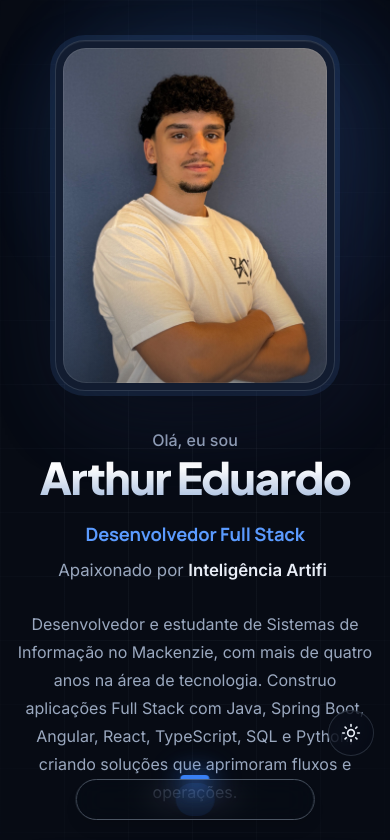
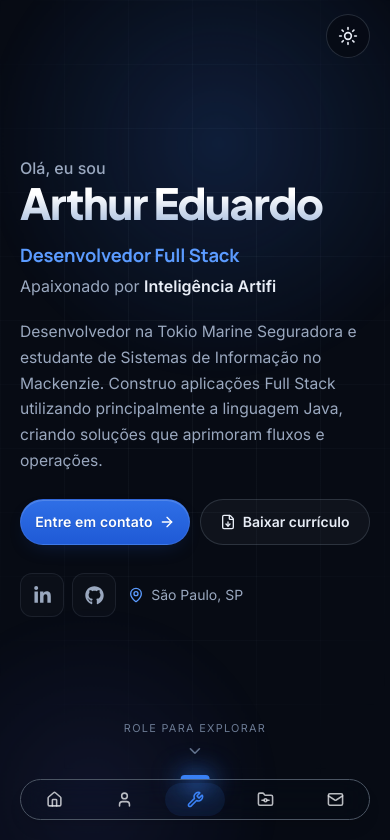
Before and after one commit to ArthurEdu05/meu-portfolio, a React (Vite) app: page / in a window 390 px wide. Shown: the top 840 px of the page. Built offline with nearby package versions, Linux system fonts and the light colour scheme.

Commit message:
Adaptar layout para mobile e corrigir navegação entre seções

```diff
--- a/src/components/ThemeToggle.css
+++ b/src/components/ThemeToggle.css
@@ -69,11 +69,14 @@
 
 @media (max-width: 767px) {
   .theme-toggle {
-    /* acima do menu inferior */
-    right: 1rem;
-    bottom: calc(5.5rem + env(safe-area-inset-bottom));
-    width: 46px;
-    height: 46px;
+    /* no mobile fica no canto superior direito, longe do menu inferior */
+    top: calc(0.875rem + env(safe-area-inset-top));
+    right: var(--gutter);
+    bottom: auto;
+    width: 44px;
+    height: 44px;
+    /* mais opaco: fica legível ao passar por cima do conteúdo */
+    background: color-mix(in srgb, var(--bg) 88%, transparent);
   }
 
   .theme-toggle__icon svg {
--- a/src/data/profile.js
+++ b/src/data/profile.js
@@ -12,7 +12,7 @@ export const profile = {
   linkedinHandle: "in/arthuredu",
   githubUrl: "https://github.com/ArthurEdu05",
   summary:
-    "Desenvolvedor e estudante de Sistemas de Informação no Mackenzie, com mais de quatro anos na área de tecnologia. Construo aplicações Full Stack com Java, Spring Boot, Angular, React, TypeScript, SQL e Python, criando soluções que aprimoram fluxos e operações.",
+    "Desenvolvedor na Tokio Marine Seguradora e estudante de Sistemas de Informação no Mackenzie. Construo aplicações Full Stack utilizando principalmente a linguagem Java, criando soluções que aprimoram fluxos e operações.",
   // Cada item é um parágrafo separado na seção Sobre
   about: [
     "A tecnologia faz parte da minha vida desde a infância. O primeiro passo profissional veio com a formação no curso técnico em Informática na FECAP. Hoje curso Sistemas de Informação na Universidade Mackenzie.",
--- a/src/global.css
+++ b/src/global.css
@@ -158,7 +158,7 @@
 
 html {
   scroll-behavior: smooth;
-  scroll-padding-top: calc(var(--nav-h) - 8px);
+  scroll-padding-top: 0;
   -webkit-text-size-adjust: 100%;
 }
 
@@ -460,6 +460,28 @@ html {
 }
 
 /* ==========================================================================
+   Mobile
+   ========================================================================== */
+@media (max-width: 767px) {
+  /* Grade do mobile: todas as seções, o botão de tema e o menu alinham nesta margem */
+  :root {
+    --gutter: 1.25rem;
+  }
+
+  .section {
+    padding: 4rem 0;
+  }
+
+  .section-header {
+    margin-bottom: 2rem;
+  }
+
+  .section-title {
+    margin-bottom: 0.75rem;
+  }
+}
+
+/* ==========================================================================
    Acessibilidade de movimento
    ========================================================================== */
 @media (prefers-reduced-motion: reduce) {
--- a/src/pages/Home/sections/About/About.css
+++ b/src/pages/Home/sections/About/About.css
@@ -1,3 +1,8 @@
+/* Corta o deslocamento dos cards que entram pela direita (clip não quebra o sticky) */
+.about {
+  overflow-x: clip;
+}
+
 .about__grid {
   display: grid;
   grid-template-columns: minmax(0, 0.8fr) minmax(0, 1.4fr);
--- a/src/pages/Home/sections/Contact/Contact.css
+++ b/src/pages/Home/sections/Contact/Contact.css
@@ -301,8 +301,62 @@
 }
 
 @media (max-width: 900px) {
+  /* minmax(0, ...) impede que o e-mail longo alargue a coluna além da tela */
   .contact__grid {
-    grid-template-columns: 1fr;
+    grid-template-columns: minmax(0, 1fr);
+  }
+}
+
+@media (max-width: 767px) {
+  .channel__link {
+    gap: 0.85rem;
+    padding: 0.9rem 1rem;
+  }
+
+  .channel__icon {
+    width: 40px;
+    height: 40px;
+  }
+
+  /* E-mail sempre numa linha: a fonte acompanha a largura da tela.
+     Espaço livre ≈ 100vw − (margens, padding, ícone, gaps e botão ≈ 172px);
+     o endereço ocupa ≈ 13,2em. */
+  .channel__value--email {
+    font-size: min(0.97rem, calc((100vw - 172px) / 13.2));
+    white-space: nowrap;
+    overflow: visible;
+    text-overflow: clip;
+  }
+
+  /* Botão de copiar só com ícone no celular (nome continua no aria-label e no title) */
+  .channel__copy {
+    justify-content: center;
+    flex-shrink: 0;
+    width: 40px;
+    height: 40px;
+    margin-right: 0.75rem;
+    padding: 0;
+    border-radius: 12px;
+  }
+
+  .channel__copy svg {
+    width: 16px;
+    height: 16px;
+  }
+
+  .channel__copy-label {
+    position: absolute;
+    width: 1px;
+    height: 1px;
+    overflow: hidden;
+    clip: rect(0, 0, 0, 0);
+    white-space: nowrap;
+  }
+
+  /* 16px evita o zoom automático do iOS ao tocar nos campos */
+  .field input,
+  .field textarea {
+    font-size: 16px;
   }
 }
 
--- a/src/pages/Home/sections/Contact/Contact.jsx
+++ b/src/pages/Home/sections/Contact/Contact.jsx
@@ -63,9 +63,12 @@ function CopyEmailButton() {
       className={`channel__copy${copied ? " is-copied" : ""}`}
       onClick={copy}
       aria-label={copied ? "E-mail copiado" : "Copiar e-mail"}
+      title={copied ? "E-mail copiado" : "Copiar e-mail"}
     >
       {copied ? <Check aria-hidden="true" /> : <Copy aria-hidden="true" />}
-      <span aria-live="polite">{copied ? "Copiado" : "Copiar"}</span>
+      <span className="channel__copy-label" aria-live="polite">
+        {copied ? "Copiado" : "Copiar"}
+      </span>
     </button>
   );
 }
@@ -197,7 +200,7 @@ export default function Contact() {
                   </span>
                   <span className="channel__text">
                     <span className="channel__label">{label}</span>
-                    <span className="channel__value">{value}</span>
+                    <span className={`channel__value${copy ? " channel__value--email" : ""}`}>{value}</span>
                   </span>
                 </>
               );
--- a/src/pages/Home/sections/Footer/Footer.css
+++ b/src/pages/Home/sections/Footer/Footer.css
@@ -89,4 +89,10 @@
   .footer__dev {
     text-align: center;
   }
+
+  /* Área de toque mínima de 44px */
+  .footer__social {
+    width: 44px;
+    height: 44px;
+  }
 }
--- a/src/pages/Home/sections/Hero/Hero.css
+++ b/src/pages/Home/sections/Hero/Hero.css
@@ -1,7 +1,10 @@
+/* O Hero ocupa exatamente 100% da altura da tela em qualquer dispositivo */
 .hero {
   position: relative;
   min-height: 100vh;
   min-height: 100svh;
+  height: 100vh;
+  height: 100svh;
   display: flex;
   align-items: center;
   padding: calc(var(--nav-h) + 3rem) 0 6rem;
@@ -312,18 +315,146 @@
   }
 }
 
+/* Telas grandes muito baixas: deixa crescer para nunca cortar conteúdo */
+@media (min-width: 768px) and (max-height: 720px) {
+  .hero {
+    height: auto;
+  }
+}
+
+/* Mobile: sem foto, conteúdo centralizado entre o botão de tema (topo) e o menu (base) */
 @media (max-width: 767px) {
-  /* menu fica embaixo no mobile */
   .hero {
-    padding-top: 2.5rem;
+    padding: calc(4.25rem + env(safe-area-inset-top)) 0 calc(8.5rem + env(safe-area-inset-bottom));
+  }
+
+  .hero__visual {
+    display: none;
+  }
+
+  /* Alinhado à esquerda, seguindo a grade (desfaz a centralização do tablet).
+     minmax(0, 1fr) impede que o conteúdo alargue a coluna além da tela */
+  .hero__inner {
+    grid-template-columns: minmax(0, 1fr);
+    text-align: left;
+  }
+
+  .hero__summary {
+    margin-left: 0;
+    margin-right: 0;
+  }
+
+  .hero__actions,
+  .hero__meta {
+    justify-content: flex-start;
+  }
+
+  .hero__title {
+    gap: 0.25rem;
+    margin-bottom: 1rem;
+  }
+
+  .hero__hello {
+    font-size: 1rem;
+  }
+
+  .hero__name {
+    font-size: clamp(2.4rem, 11vw, 2.9rem);
+  }
+
+  .hero__role {
+    font-size: 1.15rem;
+    margin-bottom: 0.25rem;
+  }
+
+  .hero__passion {
+    font-size: 1rem;
+    margin-bottom: 1.1rem;
+  }
+
+  .hero__summary {
+    font-size: 0.975rem;
+    line-height: 1.65;
+    margin-bottom: 1.6rem;
+  }
+
+  /* Botões lado a lado: primário (contato) + secundário (currículo), mais compactos */
+  .hero__actions {
+    flex-wrap: nowrap;
+    gap: 0.6rem;
+    margin-bottom: 1.75rem;
+  }
+
+  .hero__actions .btn {
+    flex: 1 1 0;
+    min-width: 0;
+    min-height: 46px;
+    padding: 0 0.5rem;
+    font-size: 0.875rem;
+    gap: 0.4rem;
+  }
+
+  .hero__actions .btn svg {
+    width: 16px;
+    height: 16px;
+  }
+
+  .hero__meta {
+    gap: 0.75rem;
+  }
+
+  .hero__socials {
+    gap: 0.5rem;
+  }
+
+  .hero__socials .icon-btn {
+    width: 44px;
+    height: 44px;
+    border-radius: 12px;
+  }
+
+  .hero__location {
+    font-size: 0.875rem;
+  }
+
+  /* Indicador de rolagem volta no mobile, logo acima do menu inferior */
+  .hero__scroll {
+    display: flex;
+    bottom: calc(5.25rem + env(safe-area-inset-bottom));
+    font-size: 0.68rem;
+  }
+}
+
+/* Telas muito estreitas: os dois botões não cabem lado a lado */
+@media (max-width: 359px) {
+  .hero__actions {
+    flex-wrap: wrap;
+  }
+
+  .hero__actions .btn {
+    flex: 1 1 100%;
+  }
+}
+
+/* Celulares baixos (ex.: iPhone SE): sem espaço para o indicador sem encostar no conteúdo */
+@media (max-width: 767px) and (max-height: 700px) {
+  .hero {
+    padding-bottom: calc(6.5rem + env(safe-area-inset-bottom));
+  }
+
+  .hero__scroll {
+    display: none;
+  }
+}
+
+/* Celulares muito baixos (ex.: modo paisagem): deixa crescer para não cortar */
+@media (max-width: 767px) and (max-height: 600px) {
+  .hero {
+    height: auto;
   }
 }
 
 @media (max-width: 520px) {
-  .hero__actions .btn {
-    flex: 1 1 100%;
-  }
-
   .hero__divider {
     display: none;
   }
--- a/src/pages/Home/sections/Navbar/Navbar.css
+++ b/src/pages/Home/sections/Navbar/Navbar.css
@@ -55,7 +55,13 @@
 }
 
 .navbar-item .navbar-item-icon {
-    display: inline;
+    display: inline-flex;
+    vertical-align: middle;
+}
+
+/* Sem isso o ícone herda max-width: 100% de um pai sem largura e fica 0x0 */
+.navbar-item-icon svg {
+    max-width: none;
 }
 
 .navbar-lamp {
@@ -128,6 +134,27 @@
     }
 }
 
+@media (max-width: 767px) {
+    .navbar-container {
+        left: var(--gutter);
+        right: var(--gutter);
+        transform: none;
+    }
+
+    .navbar-content {
+        justify-content: space-between;
+        transform: none;
+    }
+
+    .navbar-item {
+        flex: 1;
+        display: flex;
+        justify-content: center;
+        padding-left: 0;
+        padding-right: 0;
+    }
+}
+
 @media (max-width: 420px) {
     .navbar-content {
         gap: 0.6rem;
@@ -136,7 +163,7 @@
     }
 
     .navbar-item {
-        padding: 0.5rem 1.2rem;
+        padding: 0.5rem 0;
         font-size: 0.85rem;
     }
 
--- a/src/pages/Home/sections/Projects/Projects.css
+++ b/src/pages/Home/sections/Projects/Projects.css
@@ -305,13 +305,22 @@
 }
 
 @media (max-width: 680px) {
-  .projects__grid,
-  .soon__grid {
+  .projects__grid {
     grid-template-columns: 1fr;
   }
 
+  /* Uma caixa por linha, com altura para os projetos que virão */
+  .soon__grid {
+    grid-template-columns: 1fr;
+    gap: 1rem;
+  }
+
   .soon__card {
-    height: 160px;
+    height: 220px;
+  }
+
+  .soon__message {
+    margin-bottom: 1.75rem;
   }
 
   .project:hover {
--- a/src/pages/Home/sections/Skills/Skills.css
+++ b/src/pages/Home/sections/Skills/Skills.css
@@ -118,10 +118,56 @@
   }
 }
 
+/* Mobile: grade fluida (quantos couberem), ícone em cima e nome embaixo */
+@media (max-width: 767px) {
+  .skills__list {
+    display: grid;
+    grid-template-columns: repeat(auto-fill, minmax(66px, 1fr));
+    gap: 0.4rem;
+  }
+
+  .skill {
+    flex-direction: column;
+    justify-content: center;
+    gap: 0.3rem;
+    min-height: 62px;
+    padding: 0.5rem 0.2rem 0.45rem;
+    border-radius: 10px;
+    text-align: center;
+  }
+
+  .skill__logo {
+    width: 24px;
+    height: 24px;
+    border-radius: 6px;
+  }
+
+  .skill__logo img,
+  .skill__logo svg {
+    width: 16px;
+    height: 16px;
+  }
+
+  /* Nome sempre em uma linha: nomes longos têm a fonte reduzida via JS
+     (useFitSkillNames), então todos os blocos ficam com a mesma altura */
+  .skill__name {
+    font-size: 0.7rem;
+    line-height: 1.2;
+    white-space: nowrap;
+  }
+}
+
 @media (max-width: 560px) {
   .skills__card {
-    padding: 1.4rem;
+    padding: 1.25rem 1.1rem;
+    gap: 1.25rem;
   }
+
+  .skills__icon {
+    width: 40px;
+    height: 40px;
+  }
+
 
   .skills__card:hover {
     transform: none;
--- a/src/pages/Home/sections/Skills/Skills.jsx
+++ b/src/pages/Home/sections/Skills/Skills.jsx
@@ -1,3 +1,4 @@
+import { useLayoutEffect, useRef } from "react";
 import { Server, MonitorSmartphone, Database, Wrench } from "lucide-react";
 import {
   SiSpringboot,
@@ -105,7 +106,53 @@ const categories = [
   },
 ];
 
+const MOBILE = "(max-width: 767px)";
+const MAX_NAME_PX = 11.2; // 0.7rem
+
+// No mobile, cada nome é medido e recebe a maior fonte que cabe em uma linha
+// dentro do próprio bloco. Assim todos os blocos mantêm a mesma altura.
+function useFitSkillNames() {
+  const ref = useRef(null);
+
+  useLayoutEffect(() => {
+    const root = ref.current;
+    if (!root) return;
+    const mq = window.matchMedia(MOBILE);
+
+    const fit = () => {
+      root.querySelectorAll(".skill__name").forEach((el) => {
+        if (!mq.matches) {
+          el.style.fontSize = "";
+          return;
+        }
+        el.style.fontSize = `${MAX_NAME_PX}px`;
+        const tile = el.parentElement;
+        const cs = getComputedStyle(tile);
+        const available = tile.clientWidth - parseFloat(cs.paddingLeft) - parseFloat(cs.paddingRight);
+        const width = el.scrollWidth;
+        if (width > available) {
+          el.style.fontSize = `${Math.floor((MAX_NAME_PX * available * 10) / width) / 10}px`;
+        }
+      });
+    };
+
+    fit();
+    const ro = new ResizeObserver(fit);
+    ro.observe(root);
+    mq.addEventListener("change", fit);
+    document.fonts?.ready.then(fit);
+    return () => {
+      ro.disconnect();
+      mq.removeEventListener("change", fit);
+    };
+  }, []);
+
+  return ref;
+}
+
 export default function Skills() {
+  const fitRef = useFitSkillNames();
+
   return (
     <section className="section skills" id="skills" aria-labelledby="skills-title">
       <div className="container">
@@ -116,7 +163,7 @@ export default function Skills() {
           subtitle="Tecnologias que uso no dia a dia para desenvolver soluções completas."
         />
 
-        <RevealGroup className="skills__grid" stagger={0.1}>
+        <RevealGroup className="skills__grid" stagger={0.1} ref={fitRef}>
           {categories.map(({ title, description, icon: Icon, skills }) => (
             <RevealItem
               as="article"
```
